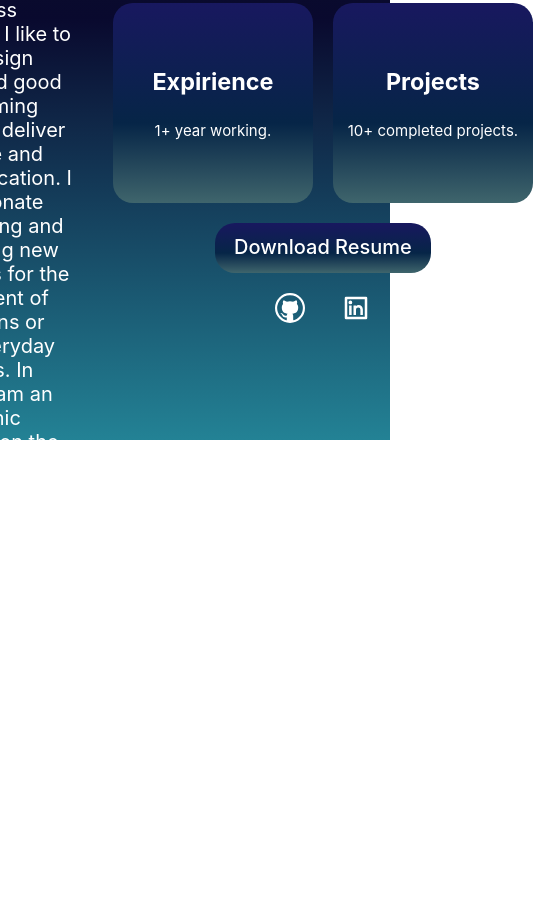
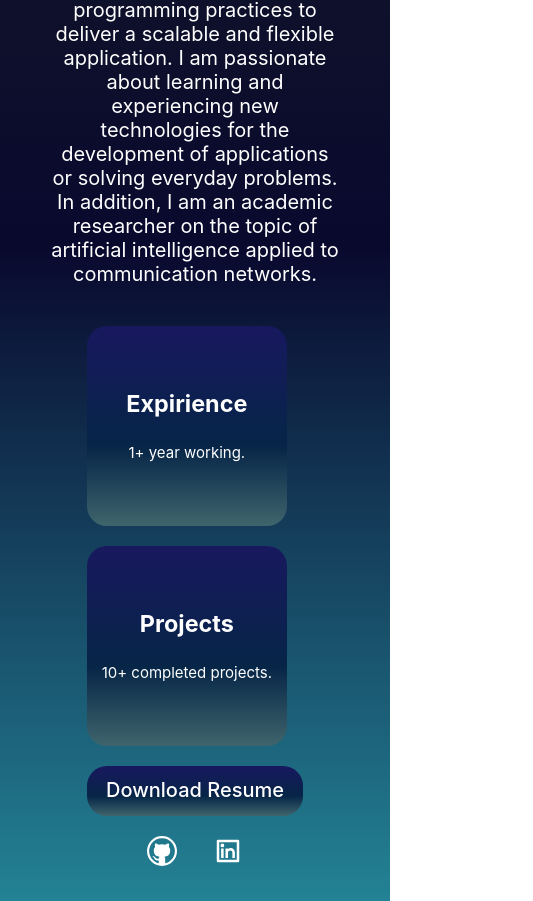
Before and after one commit to BrayamOtero/portafolio, a React (Create React App) app: page / in a window 390 px wide. Shown: the part 995-1896 px from the top of the page, 533 px wide, since content can reach past the window. Before the commit the page ends 1595 px from the top, so only its background shows below. Built offline with nearby package versions, Linux system fonts and the light colour scheme.

Commit message:
FEAT: first part aboutme responsive

```diff
--- a/src/components/aboutme/aboutme.css
+++ b/src/components/aboutme/aboutme.css
@@ -87,3 +87,32 @@
     margin: 15px;
     color: white;
 }
+
+@media screen and (max-width:1000px){
+    .aboutme{
+        height: 100%;
+    }
+    .about_main{
+        flex-direction: column;
+        justify-content: center;
+        align-items: center;
+    }
+}
+
+@media screen and (max-width:500px){
+    .card_expirience{
+        grid-area: 1 /1 / 1 /3;
+    }
+    .card_projects{
+        grid-area: 2 /1 / 2 /3;
+    }
+    .about_btn{
+        grid-area: 3 / 1 / 3 / 3;
+    }
+    .social_zone{
+        grid-area: 4 / 1 / 4 / 3;
+    }
+    .about_description {
+        width: auto;
+    }
+}
--- a/src/components/aboutme/aboutme.js
+++ b/src/components/aboutme/aboutme.js
@@ -15,12 +15,16 @@ const Aboutme = () => {
                     <p>I am a final semester student of electronic engineering and telecommunications. I have more than a year of experience in developing high-performance mobile, web and business applications. I like to learn design patterns and good programming practices to deliver a scalable and flexible application. I am passionate about learning and experiencing new technologies for the development of applications or solving everyday problems. In addition, I am an academic researcher on the topic of artificial intelligence applied to communication networks.</p>
                 </div>
                 <div className="about_card_space">
+                    <div className="card_expirience">
                         <CardAbout
                             title="Expirience"
                             description="1+ year working." />
+                    </div>
+                    <div className="card_projects">
                         <CardAbout
                             title="Projects"
                             description="10+ completed projects." />
+                    </div>
                     <div className="about_btn">
                         <a href={CV} className="btn_cv_dl">Download Resume</a>
                     </div>
```
Lines whose indentation alone changed are shown as unchanged.
